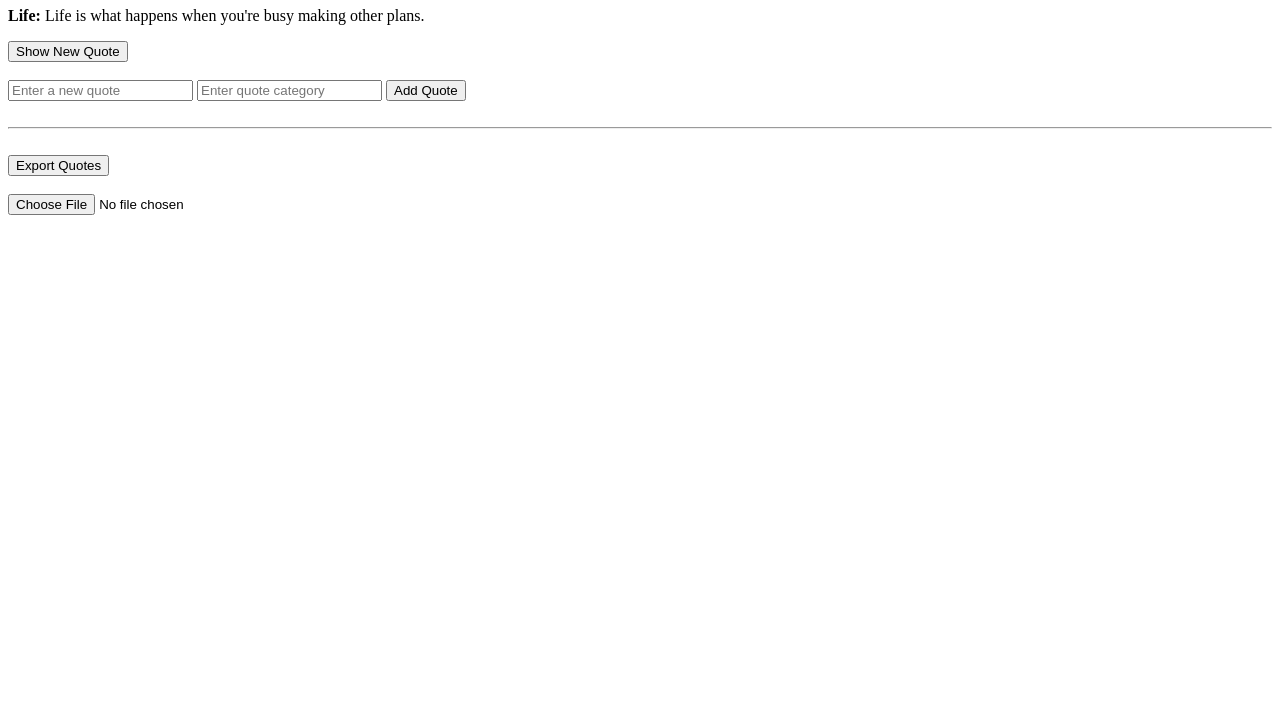
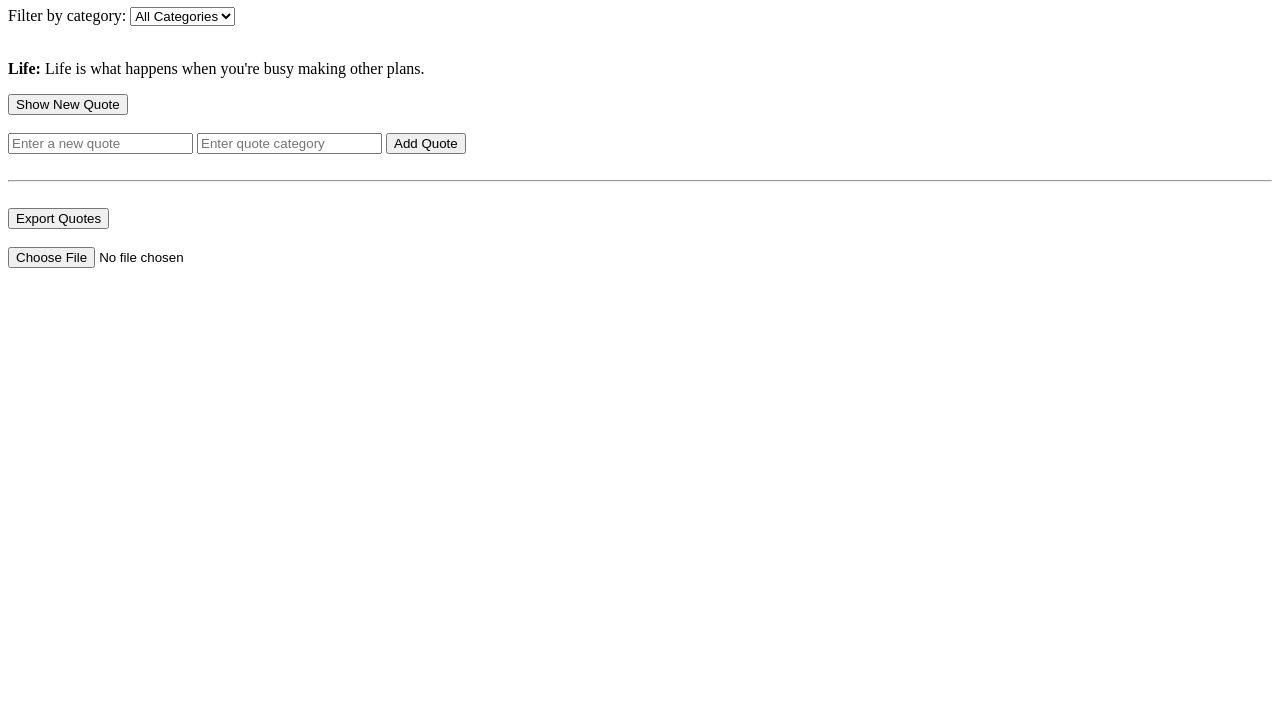
Before and after one commit to EliudBytes/alx_fe_javascript, a plain HTML site: page dom-manipulation/index.html in a window 1280 px wide. Shown: the part 73-800 px from the top of the page. Drawn offline with Linux system fonts and the light colour scheme.

Commit message:
Task 2 complete: Category filtering system with storage

```diff
--- a/dom-manipulation/index.html
+++ b/dom-manipulation/index.html
@@ -8,15 +8,24 @@
 <body>
   <h1>Dynamic Quote Generator</h1>
 
-  <!-- Quote display area -->
+  <!-- Filter by category -->
+  <label for="categoryFilter">Filter by category:</label>
+  <select id="categoryFilter" onchange="filterQuotes()">
+    <option value="all">All Categories</option>
+    <!-- Categories will be added dynamically -->
+  </select>
+
+  <br><br>
+
+  <!-- Quote display -->
   <div id="quoteDisplay"></div>
 
-  <!-- Button to show a random quote -->
+  <!-- Show new quote -->
   <button id="newQuote">Show New Quote</button>
 
   <br><br>
 
-  <!-- Form to add a new quote -->
+  <!-- Add new quote -->
   <div>
     <input id="newQuoteText" type="text" placeholder="Enter a new quote" />
     <input id="newQuoteCategory" type="text" placeholder="Enter quote category" />
@@ -25,12 +34,11 @@
 
   <br><hr><br>
 
-  <!-- Export & Import controls -->
+  <!-- Export / Import -->
   <button onclick="exportQuotes()">Export Quotes</button>
   <br><br>
   <input type="file" id="importFile" accept=".json" onchange="importFromJsonFile(event)" />
 
-  <!-- JavaScript -->
   <script src="script.js"></script>
 </body>
 </html>
--- a/dom-manipulation/script.js
+++ b/dom-manipulation/script.js
@@ -1,26 +1,30 @@
-// Load quotes from localStorage or use defaults
 let quotes = JSON.parse(localStorage.getItem("quotes")) || [
     { text: "The best way to predict the future is to create it.", category: "Motivation" },
     { text: "Life is what happens when you're busy making other plans.", category: "Life" },
     { text: "No pressure, no diamonds.", category: "Inspiration" }
   ];
 
-  // Save quotes to localStorage
   function saveQuotes() {
     localStorage.setItem("quotes", JSON.stringify(quotes));
   }
 
-  // Show a random quote and store it in sessionStorage
   function showRandomQuote() {
-    const randomIndex = Math.floor(Math.random() * quotes.length);
-    const quote = quotes[randomIndex];
+    const selectedCategory = document.getElementById("categoryFilter").value;
+    const filtered = selectedCategory === "all"
+      ? quotes
+      : quotes.filter(q => q.category === selectedCategory);
 
+    if (filtered.length === 0) {
+      document.getElementById("quoteDisplay").innerHTML = "No quotes in this category.";
+      return;
+    }
+
+    const quote = filtered[Math.floor(Math.random() * filtered.length)];
     const display = document.getElementById("quoteDisplay");
     display.innerHTML = "";
 
     const p = document.createElement("p");
     const strong = document.createElement("strong");
-
     strong.textContent = quote.category + ": ";
     p.appendChild(strong);
     p.appendChild(document.createTextNode(quote.text));
@@ -29,7 +33,6 @@ let quotes = JSON.parse(localStorage.getItem("quotes")) || [
     sessionStorage.setItem("lastViewedQuote", JSON.stringify(quote));
   }
 
-  // Add a new quote
   function addQuote() {
     const text = document.getElementById("newQuoteText").value.trim();
     const category = document.getElementById("newQuoteCategory").value.trim();
@@ -38,21 +41,47 @@ let quotes = JSON.parse(localStorage.getItem("quotes")) || [
       const newQuote = { text, category };
       quotes.push(newQuote);
       saveQuotes();
+      populateCategories();
       showRandomQuote();
       document.getElementById("newQuoteText").value = "";
       document.getElementById("newQuoteCategory").value = "";
       alert("Quote added!");
     } else {
-      alert("Please enter both quote text and category.");
+      alert("Please enter both quote and category.");
     }
   }
 
-  // Required by ALX checker
   function createAddQuoteForm() {
     console.log("createAddQuoteForm exists");
   }
 
-  // Export quotes as JSON file
+  // Populate category dropdown
+  function populateCategories() {
+    const categories = [...new Set(quotes.map(q => q.category))];
+    const select = document.getElementById("categoryFilter");
+
+    // Save current selection to restore later
+    const currentSelection = select.value;
+
+    select.innerHTML = '<option value="all">All Categories</option>';
+    categories.forEach(category => {
+      const option = document.createElement("option");
+      option.value = category;
+      option.textContent = category;
+      select.appendChild(option);
+    });
+
+    // Restore previously selected category
+    select.value = currentSelection;
+  }
+
+  // Filter quotes when category is selected
+  function filterQuotes() {
+    const selectedCategory = document.getElementById("categoryFilter").value;
+    localStorage.setItem("selectedCategory", selectedCategory);
+    showRandomQuote();
+  }
+
   function exportQuotes() {
     const blob = new Blob([JSON.stringify(quotes, null, 2)], { type: "application/json" });
     const url = URL.createObjectURL(blob);
@@ -63,7 +92,6 @@ let quotes = JSON.parse(localStorage.getItem("quotes")) || [
     URL.revokeObjectURL(url);
   }
 
-  // Import quotes from a JSON file
   function importFromJsonFile(event) {
     const fileReader = new FileReader();
     fileReader.onload = function (event) {
@@ -72,6 +100,7 @@ let quotes = JSON.parse(localStorage.getItem("quotes")) || [
         if (Array.isArray(importedQuotes)) {
           quotes.push(...importedQuotes);
           saveQuotes();
+          populateCategories();
           alert('Quotes imported successfully!');
           showRandomQuote();
         } else {
@@ -84,14 +113,20 @@ let quotes = JSON.parse(localStorage.getItem("quotes")) || [
     fileReader.readAsText(event.target.files[0]);
   }
 
-  // Setup event listeners
+  // On load
   window.onload = function () {
     createAddQuoteForm();
 
-    const showQuoteBtn = document.getElementById("newQuote");
-    showQuoteBtn.addEventListener("click", showRandomQuote);
+    document.getElementById("newQuote").addEventListener("click", showRandomQuote);
 
-    // Load last viewed quote from sessionStorage
+    populateCategories();
+
+    // Load selected category from localStorage
+    const savedCategory = localStorage.getItem("selectedCategory");
+    if (savedCategory) {
+      document.getElementById("categoryFilter").value = savedCategory;
+    }
+
     const lastQuote = sessionStorage.getItem("lastViewedQuote");
     if (lastQuote) {
       const quote = JSON.parse(lastQuote);
```
